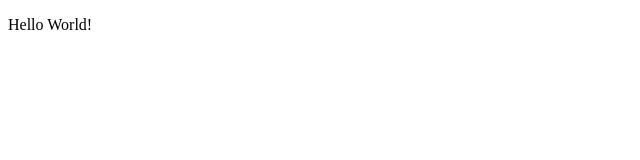
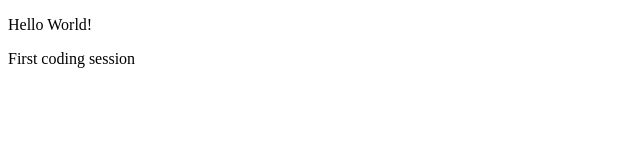
Before and after one commit to Jack-ButlerB/first-repo, a plain HTML site: page index.html in a window 1280 px wide. Shown: the whole page, without its empty margins (0-640 px from the left). Drawn offline with Linux system fonts and the light colour scheme.

Commit message:
Adding New paragraph

```diff
--- a/index.html
+++ b/index.html
@@ -19,7 +19,7 @@
       <p class="browsehappy">You are using an <strong>outdated</strong> browser. Please <a href="#">upgrade your browser</a> to improve your experience.</p>
     <![endif]-->
   <p>Hello World!</p>
-
+  <P>First coding session</P>
   <script src="" async defer></script>
 </body>
 
```
